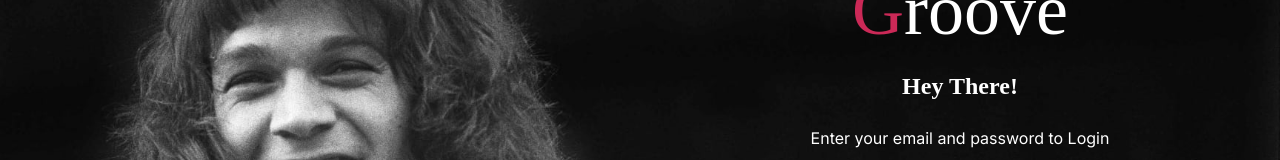
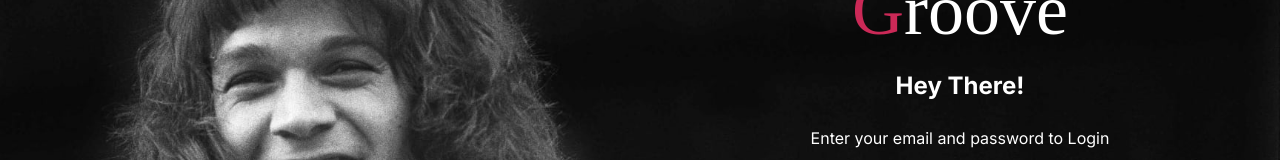
Before and after one commit to blackST4Rez/Ecommerce-Website, a React (Vite) app in the folder Frontend/: page /login in a window 1280 px wide. Shown: the part 303-463 px from the top of the page. Built offline with nearby package versions, Linux system fonts and the light colour scheme; a web font is replaced by a local one.

Commit message:
Some minor typo fixed

```diff
--- a/Frontend/src/components/Pages/Login.jsx
+++ b/Frontend/src/components/Pages/Login.jsx
@@ -59,7 +59,7 @@
                         </h2>
                     </div>
 
-                    <h2 className="navbarText text-2xl font-bold text-center mb-6 text-white">
+                    <h2 className="text-2xl font-bold text-center mb-6 text-white">
                         Hey There!
                     </h2>
 
```
Also changed, not shown: Frontend/src/assets/SS7.png.
